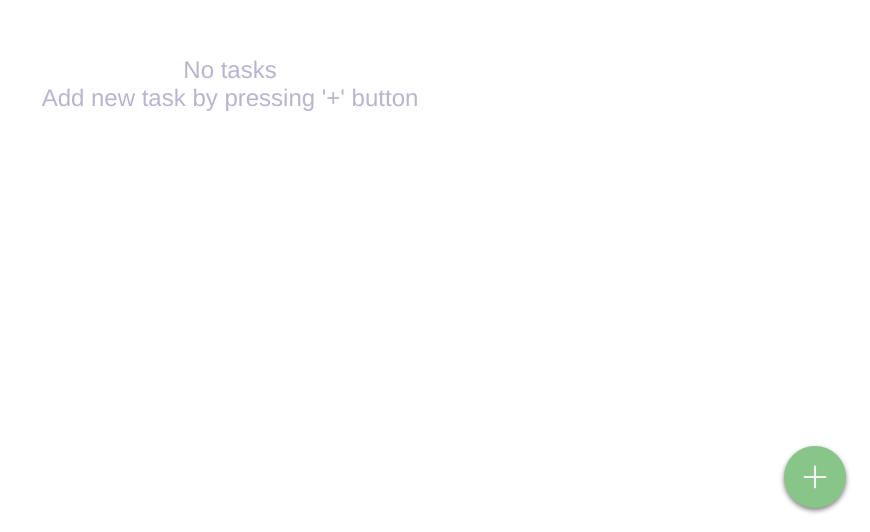
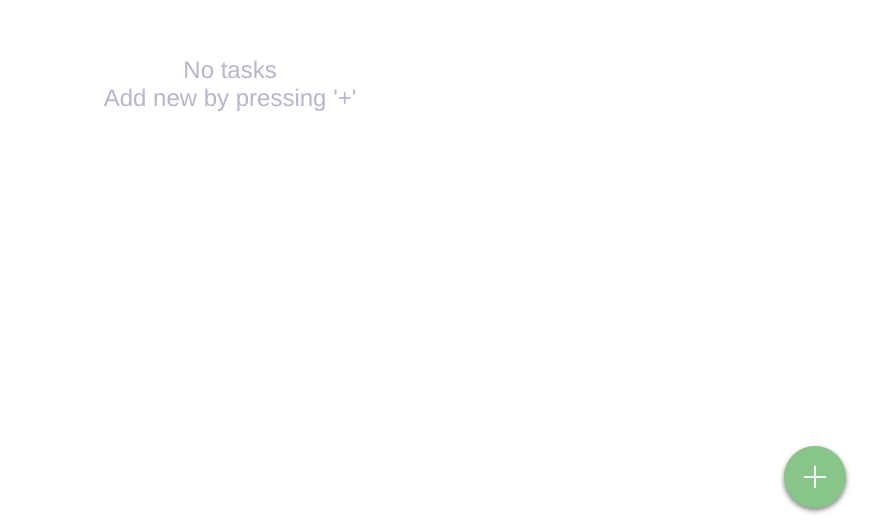
Before and after one commit to IntegerVector/suru, a Vue app: page / in a window 1280 px wide. Shown: the part 268-800 px from the top of the page, without its empty margins (410-1280 px from the left). Built offline with nearby package versions, Linux system fonts and the light colour scheme.

Commit message:
Too long text fix

```diff
--- a/src/components/tasks-list/TasksList.vue
+++ b/src/components/tasks-list/TasksList.vue
@@ -4,7 +4,7 @@
       class="tasks-list__empty-label-text"
       v-if="!tasks.length">
       <p>No tasks</p>
-      <p>Add new task by pressing '+' button</p>
+      <p>Add new by pressing '+'</p>
     </div>
     <ul
       class="tasks-list__list"
```
